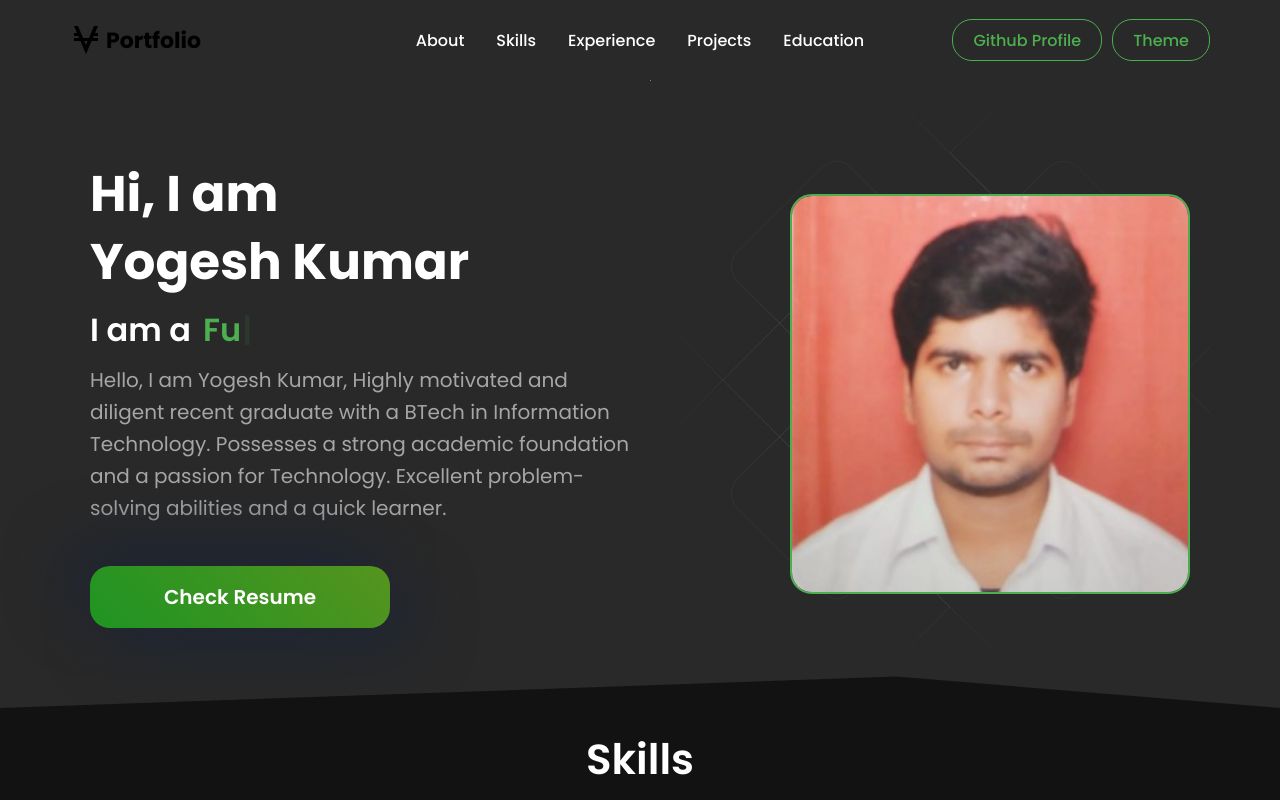
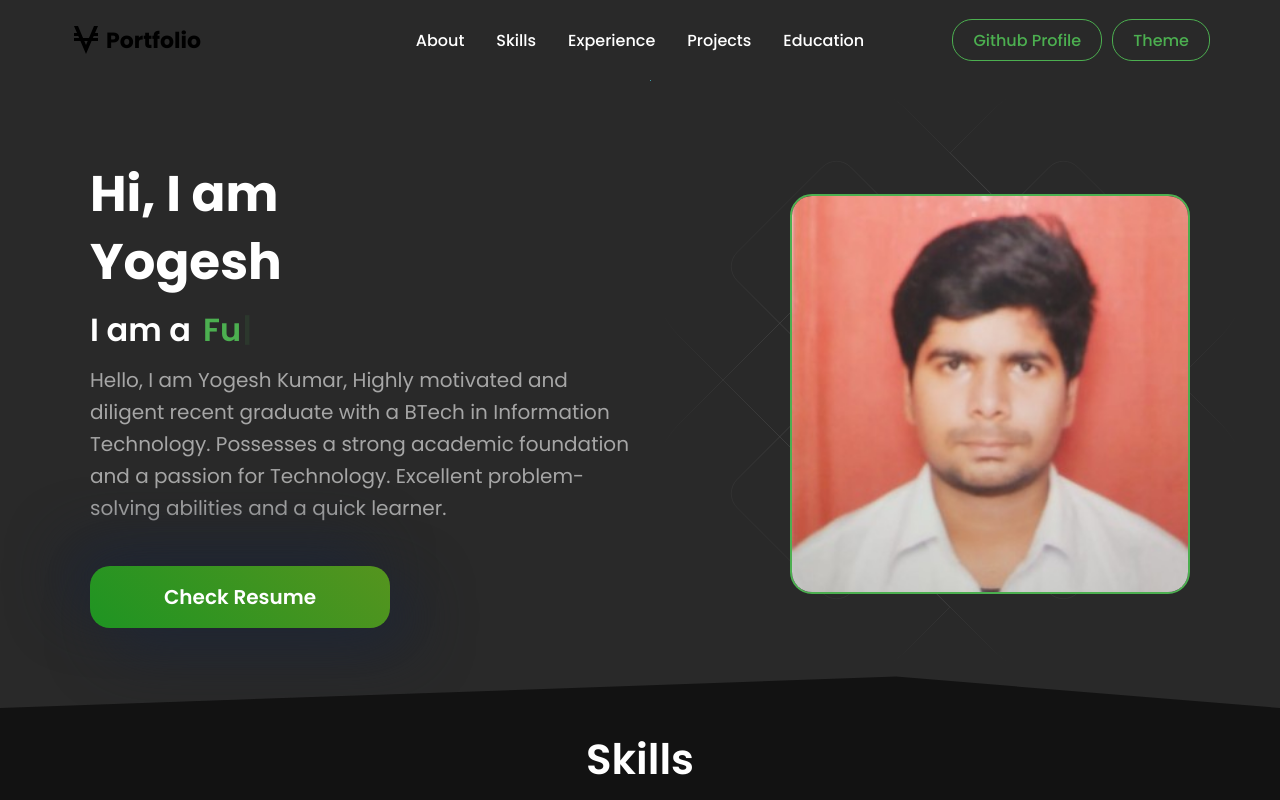
Before and after one commit to yogesh889/portfoliowebsite, a React (Create React App) app: page / in a window 1280 px wide. Shown: the top 800 px of the page. Built offline with nearby package versions, Linux system fonts and the light colour scheme.

Commit message:
Update constant.js

```diff
--- a/src/data/constant.js
+++ b/src/data/constant.js
@@ -1,5 +1,5 @@
 export const Bio = {
-    name: "Yogesh Kumar",
+    name: "Yogesh",
     roles: [
       "FullStack Developer"
       ],
```
